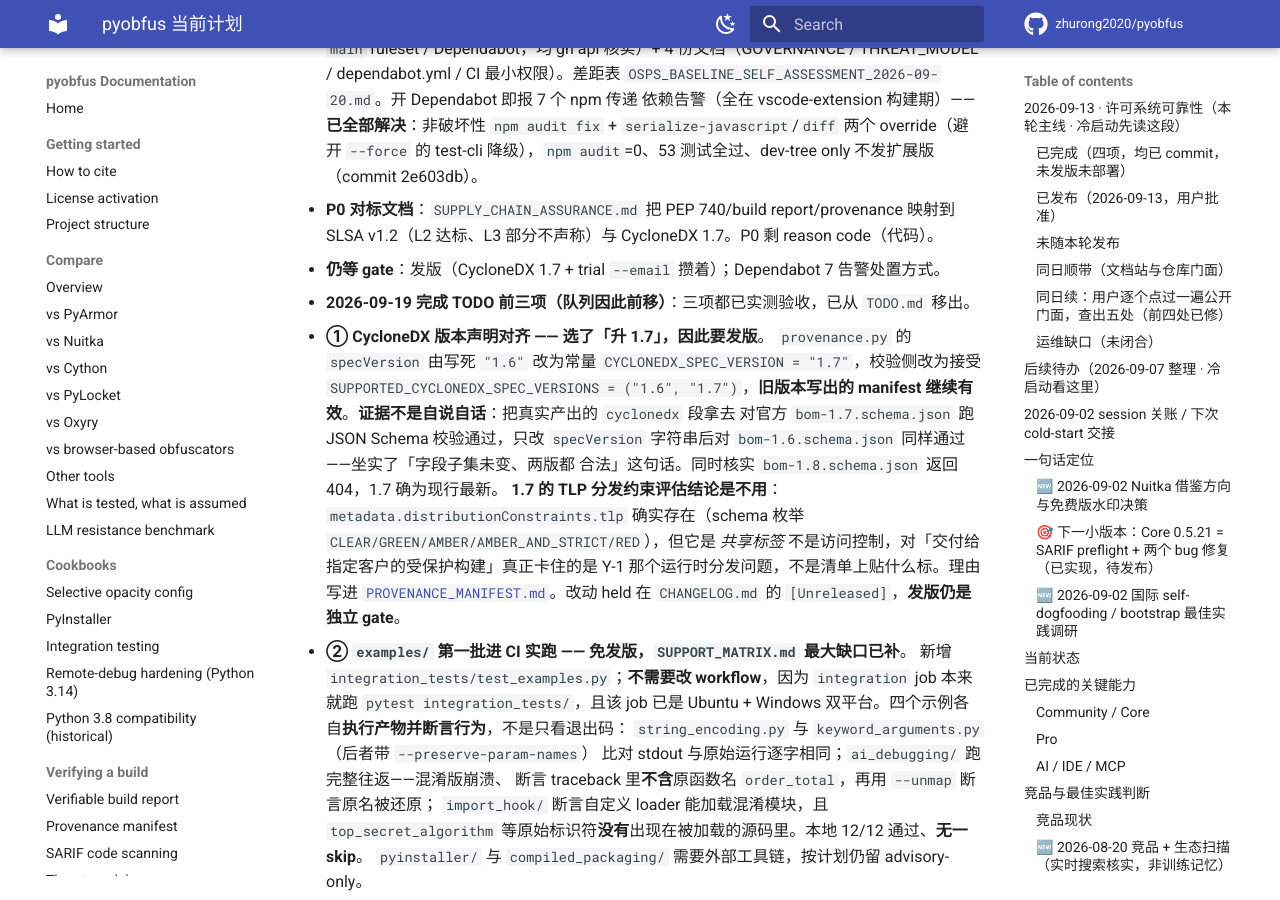
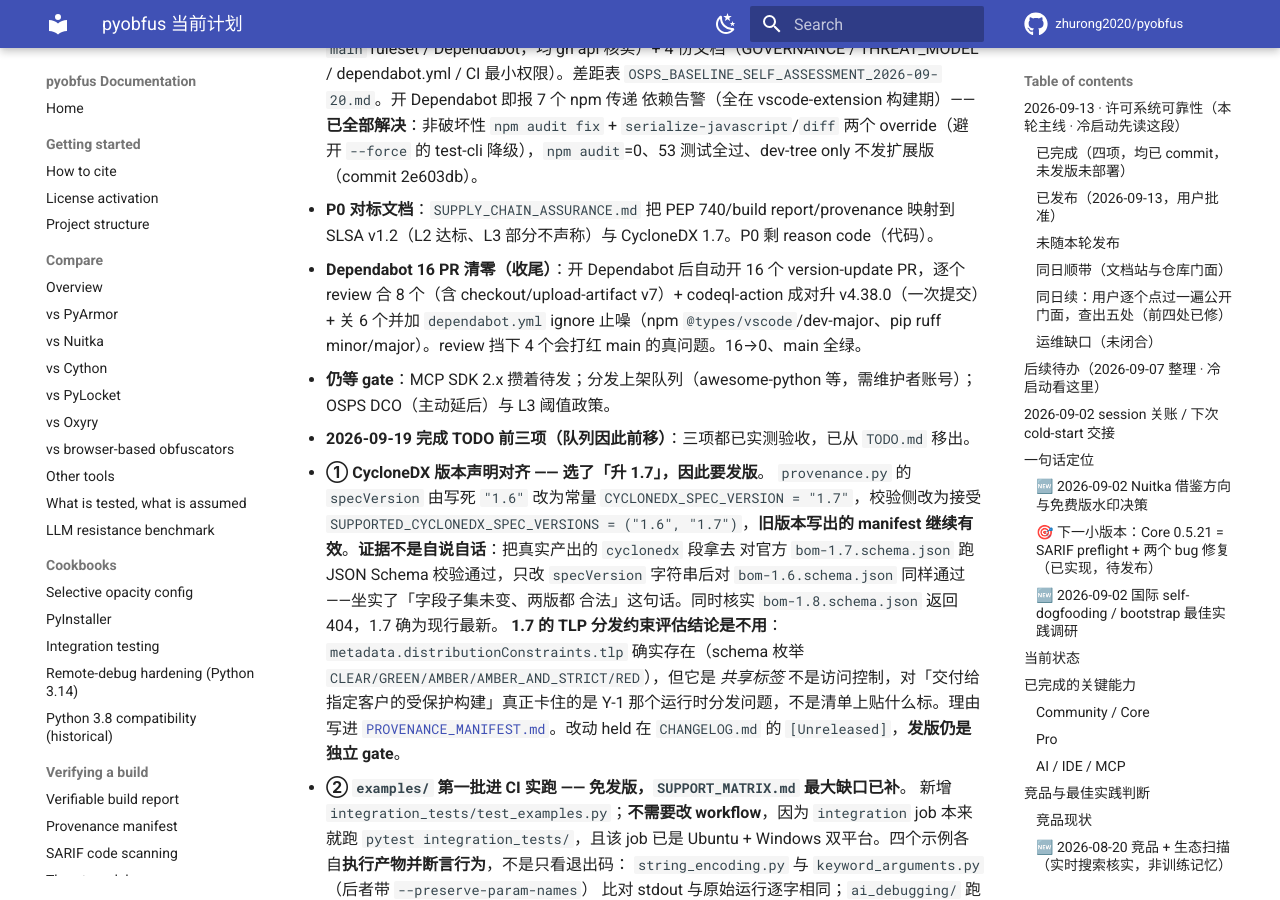
Before and after one commit to zhurong2020/pyobfus, an MkDocs documentation site: the page built from docs/CURRENT_PLAN_ZH.md, in a window 1280 px wide and 900 px high, scrolled down 3351 px. Built offline with MkDocs 1.6.1 and Material for MkDocs 9.7.7, drawn with Linux system fonts in a browser that asks for light colours; comment, search, counter and statistics services are not loaded.

Commit message:
docs(status): record Dependabot 16-PR triage (16 -> 0, config tuned)
Reviewed each: merged 8 CI-green, paired-bumped codeql-action to v4.38.0,
closed 6 low-value/incompatible and added dependabot.yml ignores. Review
caught 4 real breakages blind-merge would push to main. main green.

Co-Authored-By: Claude Opus 4.8 <noreply@anthropic.com>

```diff
--- a/docs/CURRENT_PLAN_ZH.md
+++ b/docs/CURRENT_PLAN_ZH.md
@@ -144,7 +144,8 @@ provenance 冲突时退出码 1。⚠️ 环境陷阱：本地 venv 的 editable
     依赖告警（全在 vscode-extension 构建期）——**已全部解决**：非破坏性 `npm audit fix` + `serialize-javascript`/`diff` 两个 override（避开 `--force` 的 test-cli 降级），`npm audit`=0、53 测试全过、dev-tree only 不发扩展版（commit 2e603db）。
   - **P0 对标文档**：`SUPPLY_CHAIN_ASSURANCE.md` 把 PEP 740/build report/provenance
     映射到 SLSA v1.2（L2 达标、L3 部分不声称）与 CycloneDX 1.7。P0 剩 reason code（代码）。
-  - **仍等 gate**：发版（CycloneDX 1.7 + trial `--email` 攒着）；Dependabot 7 告警处置方式。
+  - **Dependabot 16 PR 清零（收尾）**：开 Dependabot 后自动开 16 个 version-update PR，逐个 review 合 8 个（含 checkout/upload-artifact v7）+ codeql-action 成对升 v4.38.0（一次提交）+ 关 6 个并加 `dependabot.yml` ignore 止噪（npm `@types/vscode`/dev-major、pip ruff minor/major）。review 挡下 4 个会打红 main 的真问题。16→0、main 全绿。
+  - **仍等 gate**：MCP SDK 2.x 攒着待发；分发上架队列（awesome-python 等，需维护者账号）；OSPS DCO（主动延后）与 L3 阈值政策。
 - **2026-09-19 完成 TODO 前三项（队列因此前移）**：三项都已实测验收，已从
   `TODO.md` 移出。
   - **① CycloneDX 版本声明对齐 —— 选了「升 1.7」，因此要发版**。
```
